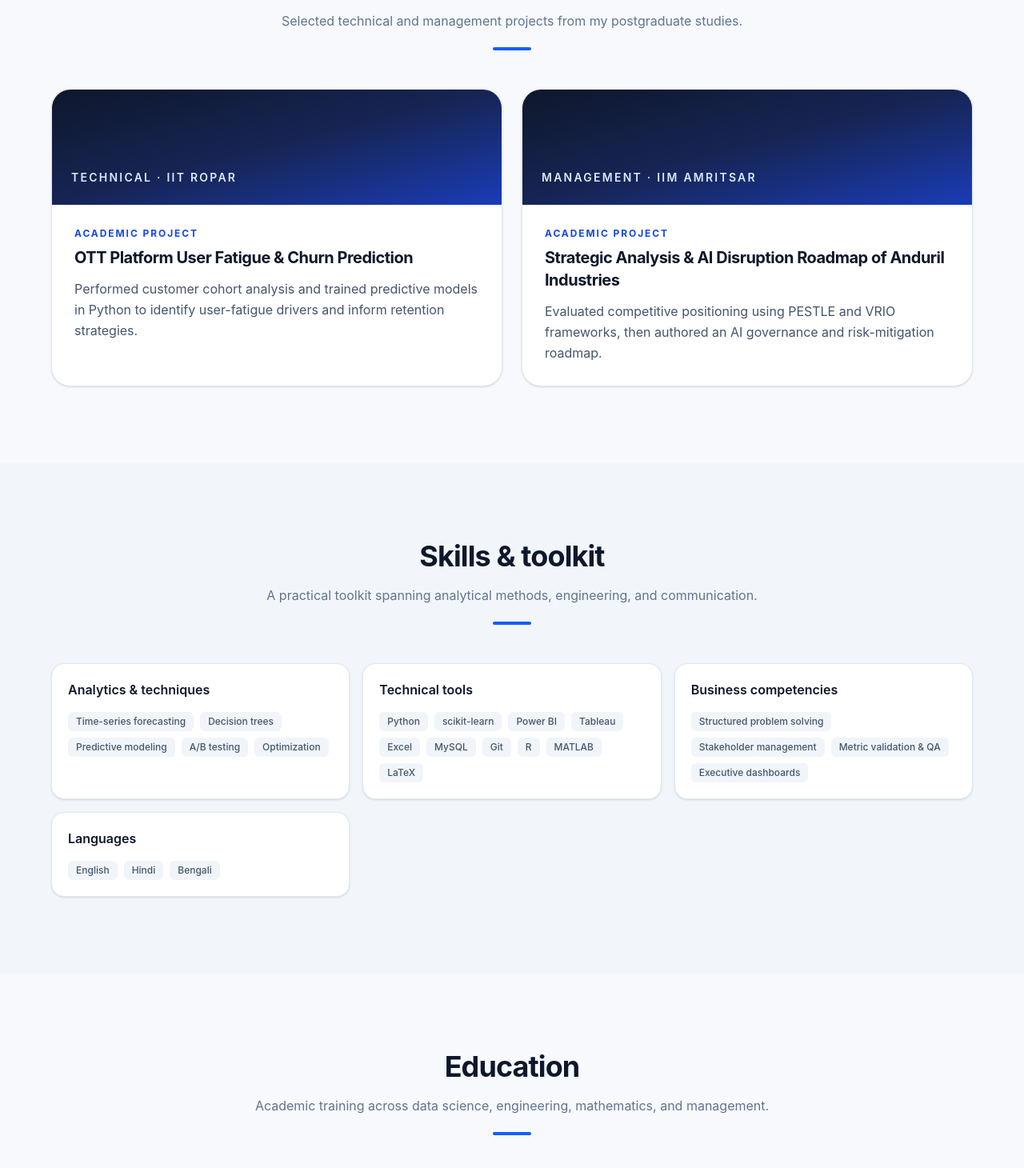
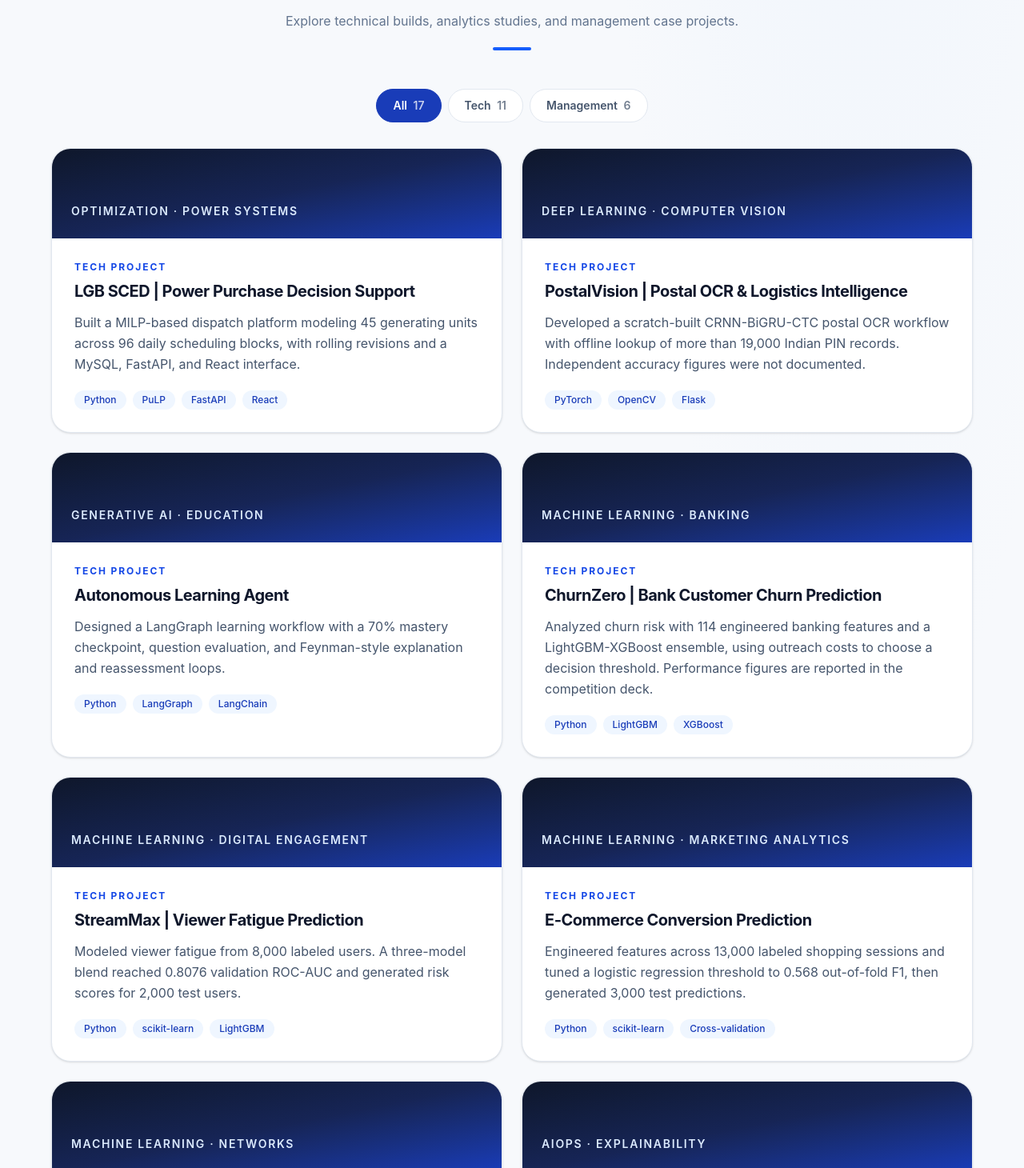
Before and after one commit to azij2023/portfolio, a React (Vite) app: page / in a window 1280 px wide. Shown: the part 3190-4650 px from the top of the page at 80% size. Built offline with nearby package versions, Linux system fonts and the light colour scheme.

Commit message:
Add full project portfolio with category filters

```diff
--- a/src/components/Projects.jsx
+++ b/src/components/Projects.jsx
@@ -1,42 +1,181 @@
+import { useState } from "react";
 import SectionTitle from "./SectionTitle";
 
 const projects = [
   {
-    domain: "Technical · IIT Ropar",
-    title: "OTT Platform User Fatigue & Churn Prediction",
-    description:
-      "Performed customer cohort analysis and trained predictive models in Python to identify user-fatigue drivers and inform retention strategies.",
+    category: "Tech",
+    field: "Optimization · Power systems",
+    title: "LGB SCED | Power Purchase Decision Support",
+    description: "Built a MILP-based dispatch platform modeling 45 generating units across 96 daily scheduling blocks, with rolling revisions and a MySQL, FastAPI, and React interface.",
+    tools: ["Python", "PuLP", "FastAPI", "React"],
   },
   {
-    domain: "Management · IIM Amritsar",
-    title: "Strategic Analysis & AI Disruption Roadmap of Anduril Industries",
-    description:
-      "Evaluated competitive positioning using PESTLE and VRIO frameworks, then authored an AI governance and risk-mitigation roadmap.",
+    category: "Tech",
+    field: "Deep learning · Computer vision",
+    title: "PostalVision | Postal OCR & Logistics Intelligence",
+    description: "Developed a scratch-built CRNN-BiGRU-CTC postal OCR workflow with offline lookup of more than 19,000 Indian PIN records. Independent accuracy figures were not documented.",
+    tools: ["PyTorch", "OpenCV", "Flask"],
+  },
+  {
+    category: "Tech",
+    field: "Generative AI · Education",
+    title: "Autonomous Learning Agent",
+    description: "Designed a LangGraph learning workflow with a 70% mastery checkpoint, question evaluation, and Feynman-style explanation and reassessment loops.",
+    tools: ["Python", "LangGraph", "LangChain"],
+  },
+  {
+    category: "Tech",
+    field: "Machine learning · Banking",
+    title: "ChurnZero | Bank Customer Churn Prediction",
+    description: "Analyzed churn risk with 114 engineered banking features and a LightGBM-XGBoost ensemble, using outreach costs to choose a decision threshold. Performance figures are reported in the competition deck.",
+    tools: ["Python", "LightGBM", "XGBoost"],
+  },
+  {
+    category: "Tech",
+    field: "Machine learning · Digital engagement",
+    title: "StreamMax | Viewer Fatigue Prediction",
+    description: "Modeled viewer fatigue from 8,000 labeled users. A three-model blend reached 0.8076 validation ROC-AUC and generated risk scores for 2,000 test users.",
+    tools: ["Python", "scikit-learn", "LightGBM"],
+  },
+  {
+    category: "Tech",
+    field: "Machine learning · Marketing analytics",
+    title: "E-Commerce Conversion Prediction",
+    description: "Engineered features across 13,000 labeled shopping sessions and tuned a logistic regression threshold to 0.568 out-of-fold F1, then generated 3,000 test predictions.",
+    tools: ["Python", "scikit-learn", "Cross-validation"],
+  },
+  {
+    category: "Tech",
+    field: "Machine learning · Networks",
+    title: "Network Congestion Prediction",
+    description: "Team-built a three-class Random Forest predictor from 5,000 network telemetry records and 11 features. Project slides report 95% evaluation accuracy.",
+    tools: ["Python", "Random Forest", "SMOTE"],
+  },
+  {
+    category: "Tech",
+    field: "AIOps · Explainability",
+    title: "Explainable Network Failure Root-Cause Analysis",
+    description: "Designed a two-stage network failure and root-cause analysis concept using short-interval telemetry, with planned SHAP explanations and evaluation criteria.",
+    tools: ["System design", "SHAP (planned)", "NetworkX (planned)"],
+  },
+  {
+    category: "Tech",
+    field: "Applied statistics · Regression",
+    title: "Insurance Charges Prediction",
+    description: "Studied 1,338 insurance-charge records, screened outliers, compared linear and regularized regression models, and examined bias in high-cost predictions.",
+    tools: ["Python", "Ridge/Lasso", "PCA"],
+  },
+  {
+    category: "Tech",
+    field: "Database systems · SQL",
+    title: "Academic Portal | MySQL Database",
+    description: "Co-developed a database for registration, grades, CGPA, and role-based approvals, including stored-procedure validation of a 24-credit limit.",
+    tools: ["MySQL", "Stored procedures", "Database design"],
+  },
+  {
+    category: "Tech",
+    field: "Exploratory analysis · Consumer insights",
+    title: "Insightify | Restaurant Data Analysis",
+    description: "Cleaned restaurant pricing and rating data, compared location and service patterns, and found a near-zero cost-rating correlation in the analyzed data.",
+    tools: ["Python", "Data cleaning", "EDA"],
+  },
+  {
+    category: "Management",
+    field: "Market research · Consumer behavior",
+    title: "Decoding Consumer Choice",
+    description: "Co-conducted a 50-respondent Indian marketplace survey and ANOVA/regression analysis to identify the service factors associated with satisfaction and repeat purchase.",
+    tools: ["Survey design", "ANOVA", "Regression"],
+  },
+  {
+    category: "Management",
+    field: "Sustainability · Procurement",
+    title: "Supplier Sustainability Program",
+    description: "Co-developed a 36-month Scope 3 supplier strategy for a modeled one-million-AC supply chain, targeting about 34% lower emissions and projecting ₹132 per-unit material savings.",
+    tools: ["Supplier scorecards", "Scenario modeling", "GHG accounting"],
+  },
+  {
+    category: "Management",
+    field: "Operations · Supply chain",
+    title: "Cambridge Cooling Systems",
+    description: "Co-evaluated Cambridge and Mexico production scenarios, calculated an approximately 833-unit break-even under assumed cost curves, and recommended a phased hybrid footprint.",
+    tools: ["Cost-volume analysis", "Factor rating", "Operations strategy"],
+  },
+  {
+    category: "Management",
+    field: "Financial analytics · Strategy",
+    title: "Investing Through Tariff Wars",
+    description: "Analyzed 300+ global mutual funds and ETFs by tariff exposure and resilience, then proposed a 45/35/20 defensive, balanced, and opportunistic allocation framework.",
+    tools: ["Financial EDA", "Regression", "Portfolio segmentation"],
+  },
+  {
+    category: "Management",
+    field: "Strategic management · AI governance",
+    title: "Anduril Industries | AI-Driven Strategy",
+    description: "Co-authored an industry and company assessment using PESTLE and Porter's Five Forces, with an Adopt-Scale-Lead AI roadmap and governance recommendations.",
+    tools: ["PESTLE", "Five Forces", "AI strategy"],
+  },
+  {
+    category: "Management",
+    field: "Managerial economics · Policy",
+    title: "GST Reform in India",
+    description: "Modeled four illustrative GST tax-incidence scenarios to compare how demand and supply elasticities affect affordability, revenue, and deadweight loss.",
+    tools: ["Tax incidence", "Elasticity", "Scenario analysis"],
   },
 ];
 
+const filters = ["All", "Tech", "Management"];
+
 export default function Projects() {
+  const [activeFilter, setActiveFilter] = useState("All");
+  const visibleProjects = projects.filter(
+    (project) => activeFilter === "All" || project.category === activeFilter,
+  );
+
   return (
     <section id="projects" className="section-reveal scroll-mt-20 px-5 py-24 sm:px-8">
       <div className="mx-auto max-w-6xl">
-        <SectionTitle description="Selected technical and management projects from my postgraduate studies.">
-          Academic projects
+        <SectionTitle description="Explore technical builds, analytics studies, and management case projects.">
+          Projects
         </SectionTitle>
 
+        <div className="mb-8 flex flex-wrap justify-center gap-2" role="group" aria-label="Filter projects by category">
+          {filters.map((filter) => {
+            const count = filter === "All"
+              ? projects.length
+              : projects.filter((project) => project.category === filter).length;
+
+            return (
+              <button
+                key={filter}
+                type="button"
+                aria-pressed={activeFilter === filter}
+                onClick={() => setActiveFilter(filter)}
+                className={`rounded-full border px-5 py-2.5 text-sm font-semibold transition-colors ${
+                  activeFilter === filter
+                    ? "border-blue-800 bg-blue-800 text-white"
+                    : "border-slate-200 bg-white text-slate-600 hover:border-blue-300 hover:text-blue-700"
+                }`}
+              >
+                {filter} <span className="ml-1 opacity-75">{count}</span>
+              </button>
+            );
+          })}
+        </div>
+
         <div className="grid gap-6 md:grid-cols-2">
-          {projects.map((project) => (
+          {visibleProjects.map((project) => (
             <article
               key={project.title}
               className="card-lift overflow-hidden rounded-3xl border border-slate-200 bg-white shadow-sm"
             >
-              <div className="flex h-36 items-end bg-gradient-to-br from-slate-900 via-blue-950 to-blue-800 p-6">
-                <p className="text-sm font-semibold uppercase tracking-[0.16em] text-blue-100">
-                  {project.domain}
+              <div className="flex min-h-28 items-end bg-gradient-to-br from-slate-900 via-blue-950 to-blue-800 p-6">
+                <p className="text-sm font-semibold uppercase tracking-[0.12em] text-blue-100">
+                  {project.field}
                 </p>
               </div>
               <div className="p-6 sm:p-7">
                 <p className="text-xs font-bold uppercase tracking-[0.16em] text-blue-700">
-                  Academic project
+                  {project.category} project
                 </p>
                 <h3 className="mt-2 text-xl font-bold tracking-tight text-slate-900">
                   {project.title}
@@ -44,6 +183,13 @@ export default function Projects() {
                 <p className="mt-3 leading-relaxed text-slate-600">
                   {project.description}
                 </p>
+                <div className="mt-5 flex flex-wrap gap-2" aria-label="Tools and methods">
+                  {project.tools.map((tool) => (
+                    <span key={tool} className="rounded-full bg-blue-50 px-3 py-1 text-xs font-medium text-blue-800">
+                      {tool}
+                    </span>
+                  ))}
+                </div>
               </div>
             </article>
           ))}
```
